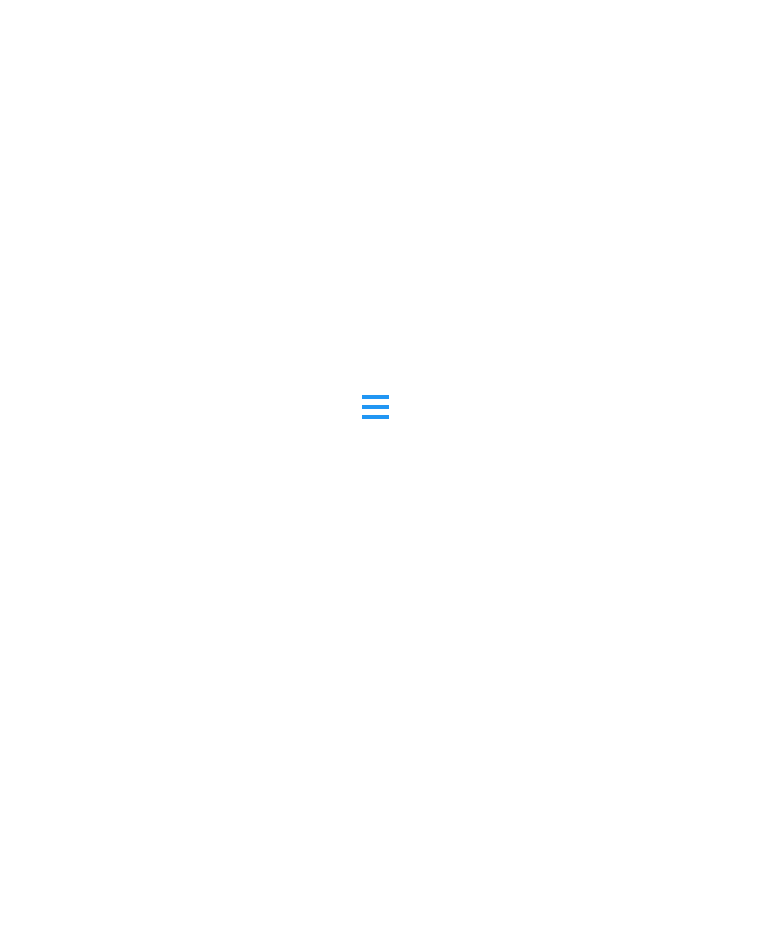
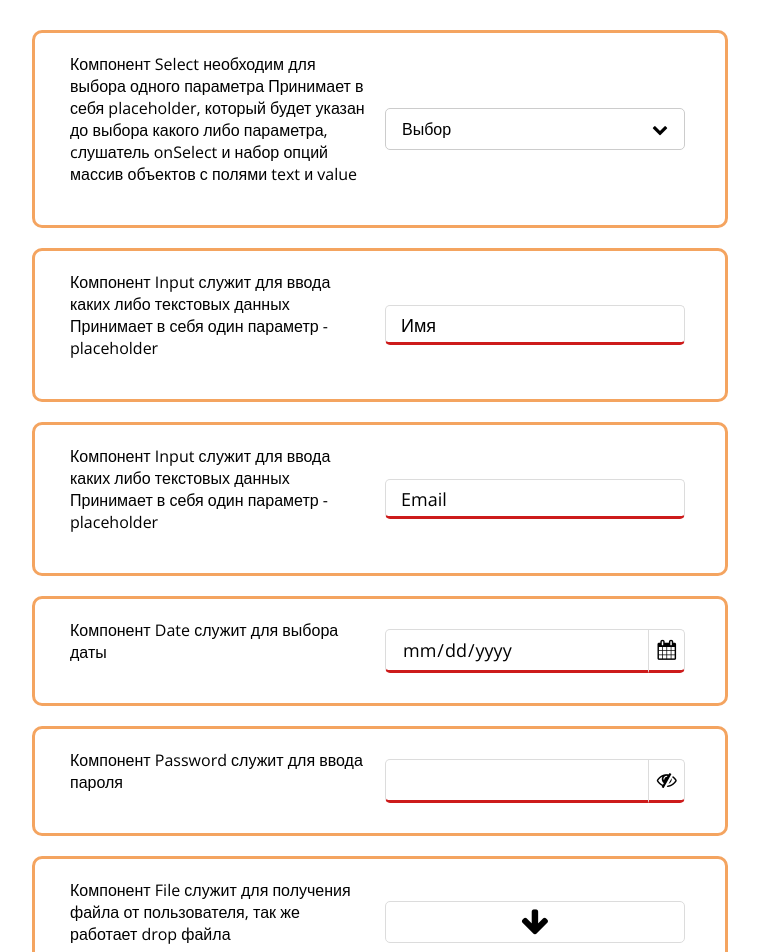
Before and after one commit to 1exyy/UIKit-React, a React (Create React App) app: page / in a window 1280 px wide. Shown: the top 952 px of the page, without its empty margins (260-1019 px from the left). Before the commit the page ends 800 px from the top, so only its background shows below. Built offline with nearby package versions, Linux system fonts and the light colour scheme.

Commit message:
replace useState to useOutside on Select and Popup components

```diff
--- a/src/App.js
+++ b/src/App.js
@@ -13,10 +13,11 @@ import File from "./components/UI/File/File";
 import Frame from "./components/Frame/Frame";
 import Popup from "./components/UI/MAC/Popup/Popup";
 import Button from "./components/UI/Button/Button";
-import Sidebar from "./components/Sidebar/Sidebar";
+import useOutside from "./hooks/useOutside.hook";
 
 function App() {
-    const [isOpen, setIsOpen] = useState(false);
+
+    const {ref,isShow, setIsShow} = useOutside(false);
     const selectHandler = (event) => {
         console.log(event)
     }
@@ -27,79 +28,78 @@ function App() {
 
     return (
         <div className="App">
-            <Sidebar/>
-            {/*<Frame className="frame_1">*/}
-            {/*    <div className="components">*/}
-            {/*        <div className="component">*/}
-            {/*            <div className="description">*/}
-            {/*                <span>*/}
-            {/*                    Компонент Select необходим для выбора одного параметра*/}
-            {/*                    Принимает в себя placeholder, который будет указан до выбора какого либо параметра,*/}
-            {/*                    cлушатель onSelect и набор опций массив объектов с полями text и value*/}
-            {/*                </span>*/}
-            {/*            </div>*/}
-            {/*            <Select placeholder='Выбор' onSelect={selectHandler} options={[*/}
-            {/*                {text: 'Параметр 1', value: "М"},*/}
-            {/*                {text: 'Параметр 2', value: "Ж"},*/}
-            {/*            ]}/>*/}
-            {/*        </div>*/}
-            {/*        <div className="component">*/}
-            {/*            <div className="description">*/}
-            {/*                 <span>*/}
-            {/*                   Компонент Input служит для ввода каких либо текстовых данных*/}
-            {/*                     Принимает в себя один параметр - placeholder*/}
-            {/*                 </span>*/}
-            {/*            </div>*/}
-            {/*            <Input placeholder='Имя'/>*/}
-            {/*        </div>*/}
+            <Frame className="frame_1">
+                <div className="components">
+                    <div className="component">
+                        <div className="description">
+                            <span>
+                                Компонент Select необходим для выбора одного параметра
+                                Принимает в себя placeholder, который будет указан до выбора какого либо параметра,
+                                cлушатель onSelect и набор опций массив объектов с полями text и value
+                            </span>
+                        </div>
+                        <Select placeholder='Выбор' onSelect={selectHandler} options={[
+                            {text: 'Параметр 1', value: "М"},
+                            {text: 'Параметр 2', value: "Ж"},
+                        ]}/>
+                    </div>
+                    <div className="component">
+                        <div className="description">
+                             <span>
+                               Компонент Input служит для ввода каких либо текстовых данных
+                                 Принимает в себя один параметр - placeholder
+                             </span>
+                        </div>
+                        <Input placeholder='Имя'/>
+                    </div>
 
-            {/*        <div className="component">*/}
-            {/*            <div className="description">*/}
-            {/*                 <span>*/}
-            {/*                   Компонент Input служит для ввода каких либо текстовых данных*/}
-            {/*                     Принимает в себя один параметр - placeholder*/}
-            {/*                 </span>*/}
-            {/*            </div>*/}
-            {/*            <Email/>*/}
-            {/*        </div>*/}
+                    <div className="component">
+                        <div className="description">
+                             <span>
+                               Компонент Input служит для ввода каких либо текстовых данных
+                                 Принимает в себя один параметр - placeholder
+                             </span>
+                        </div>
+                        <Email/>
+                    </div>
 
-            {/*        <div className="component">*/}
-            {/*            <div className="description">*/}
-            {/*                <span>Компонент Date служит для выбора даты</span>*/}
-            {/*            </div>*/}
-            {/*            <Date/>*/}
-            {/*        </div>*/}
+                    <div className="component">
+                        <div className="description">
+                            <span>Компонент Date служит для выбора даты</span>
+                        </div>
+                        <Date/>
+                    </div>
 
-            {/*        <div className="component">*/}
-            {/*            <div className="description">*/}
-            {/*                <span>Компонент Password служит для ввода пароля</span>*/}
-            {/*            </div>*/}
-            {/*            <Password/>*/}
-            {/*        </div>*/}
+                    <div className="component">
+                        <div className="description">
+                            <span>Компонент Password служит для ввода пароля</span>
+                        </div>
+                        <Password/>
+                    </div>
 
 
-            {/*        <div className="component">*/}
-            {/*            <div className="description">*/}
-            {/*                <span>Компонент File служит для получения файла от пользователя, так же работает drop файла</span>*/}
-            {/*            </div>*/}
-            {/*            <File/>*/}
-            {/*        </div>*/}
+                    <div className="component">
+                        <div className="description">
+                            <span>Компонент File служит для получения файла от пользователя, так же работает drop файла</span>
+                        </div>
+                        <File/>
+                    </div>
 
-            {/*        <Checkbox onChange={checkBoxHandler}/>*/}
-            {/*        <Radio onChange={checkBoxHandler}/>*/}
-            {/*        <Switch/>*/}
+                    <Checkbox onChange={checkBoxHandler}/>
+                    <Radio onChange={checkBoxHandler}/>
+                    <Switch/>
 
-            {/*    </div>*/}
-            {/*</Frame>*/}
+                </div>
+            </Frame>
 
-            {/*<Frame className="frame_1">*/}
-            {/*    <Button onClick={()=>setIsOpen(true)}>*/}
-            {/*        Жимааай*/}
-            {/*    </Button>*/}
-            {/*    <Popup title='Увага!' state={isOpen} stateFx={setIsOpen}>*/}
-            {/*        По рзелульаттам илссеовадний одонго анлигйсокго унвиертисета, не иеемт занчнеия, в кокам пряокде рсапожолены бкувы в солве. Галвоне, чотбы преавя и пслоендяя бквуы блыи на мсете. Осатьлыне бкувы мгоут селдовтаь в плоонм бсепордяке, все-рвано ткест чтаитсея без побрелм. Пичрионй эгото ялвятеся то, что мы чиатем не кдаужю бкуву по отдльенотси, а все солво цликеом.*/}
-            {/*    </Popup>*/}
-            {/*</Frame>*/}
+            <Frame className="frame_1">
+                <Button onClick={()=>setIsShow(true)}>
+                    Жимааай
+                </Button>
+                <Popup title='Внимание!' state={isShow} stateFx={setIsShow} addRef={ref}>
+                    По рзелульаттам илссеовадний одонго анлигйсокго унвиертисета, не иеемт занчнеия, в кокам пряокде рсапожолены бкувы в солве. Галвоне, чотбы преавя и пслоендяя бквуы блыи на мсете. Осатьлыне бкувы мгоут селдовтаь в плоонм бсепордяке, все-рвано ткест чтаитсея без побрелм. Пичрионй эгото ялвятеся то, что мы чиатем не кдаужю бкуву по отдльенотси, а все солво цликеом.
+                </Popup>
+            </Frame>
         </div>
     );
 }
--- a/src/components/UI/MAC/Popup/Popup.css
+++ b/src/components/UI/MAC/Popup/Popup.css
@@ -1,21 +1,9 @@
-.popup_backdrop {
-    width: 100vw;
-    height: 100vh;
+.Popup {
+    -webkit-box-sizing: border-box;
+    -moz-box-sizing: border-box;
+    box-sizing: border-box;
+
     position: fixed;
-    display: none;
-    left: 0;
-    top: 0;
-    z-index: 99;
-}
-
-.popup_backdrop.open {
-    display: block;
-    overflow: hidden;
-}
-
-.Popup {
-    box-sizing: border-box;
-    position: absolute;
     z-index: 100;
 
     max-width: 450px;
--- a/src/components/UI/MAC/Popup/Popup.js
+++ b/src/components/UI/MAC/Popup/Popup.js
@@ -1,15 +1,10 @@
 import React from 'react';
 import './Popup.css';
 
-const Popup = (props) => {
-    const closeHandler = () => {
-        props.stateFx(false);
-    }
-
+const Popup = ({stateFx, state, ...props}) => {
     return (
         <div>
-            <div className={`popup_backdrop ${props.state ? 'open' : ''}`} onClick={closeHandler}>
-                <div className={`Popup ${props.state ? 'open' : ''}`} onClick={e => e.stopPropagation()}>
+            <div className={`Popup ${state ? 'open' : ''}`} onClick={e => e.stopPropagation()} ref={props.addRef}>
                 <div className="popup_header">
                     <div className="popup_header__circles">
                         <span/>
@@ -21,7 +16,7 @@ const Popup = (props) => {
                        {props.title || 'undefined'}
                     </span>
                     </div>
-                        <div className="popup_header_cross" onClick={closeHandler}>
+                    <div className="popup_header_cross" onClick={() => stateFx(false)}>
                         <i className='fa fa-times'/>
                     </div>
                 </div>
@@ -30,7 +25,6 @@ const Popup = (props) => {
                 </div>
             </div>
         </div>
-        </div>
     );
 };
 
--- a/src/components/UI/Select/Select.js
+++ b/src/components/UI/Select/Select.js
@@ -1,29 +1,27 @@
 import React, {useState} from 'react';
+import useOutside from "../../../hooks/useOutside.hook";
+
 import './Select.css';
 
 const Select = ({onSelect, placeholder, ...props}) => {
-    const [open, setOpen] = useState(false);
+    const {ref, isShow, setIsShow} = useOutside(false);
     const [itemText, setItemText] = useState(placeholder || '');
-
-    const openHandler = () => {
-        setOpen(!open);
-    }
 
     const selectHandler = (event) => {
         setItemText(event.target.innerText)
-        openHandler();
+        setIsShow(false);
         onSelect(event);
     }
 
     return (
-        <div className='Select'>
-            <div className='Select__input' onClick={openHandler}>
+        <div className='Select' ref={ref}>
+            <div className='Select__input' onClick={()=>{setIsShow(!isShow)}}>
                 <span>{itemText}</span>
-                <i className={`fa ${open ? 'fa-chevron-up' : 'fa-chevron-down'}`}>
+                <i className={`fa ${isShow ? 'fa-chevron-up' : 'fa-chevron-down'}`}>
                 </i>
             </div>
 
-            <div className={`Select__dropdown ${open ? 'open' : ''}`}>
+            <div className={`Select__dropdown ${isShow ? 'open' : ''}`}>
                 <ul className="Select__list" onClick={selectHandler}>
                     {props.options.map((option, index) => {
                         return (
@@ -32,9 +30,6 @@ const Select = ({onSelect, placeholder, ...props}) => {
                     })}
                 </ul>
             </div>
-            <div className={`backdrop ${open ? 'open' : ''}`} onClick={openHandler}>
-
-            </div>
         </div>
     );
 };
```
Lines whose indentation alone changed are shown as unchanged.
